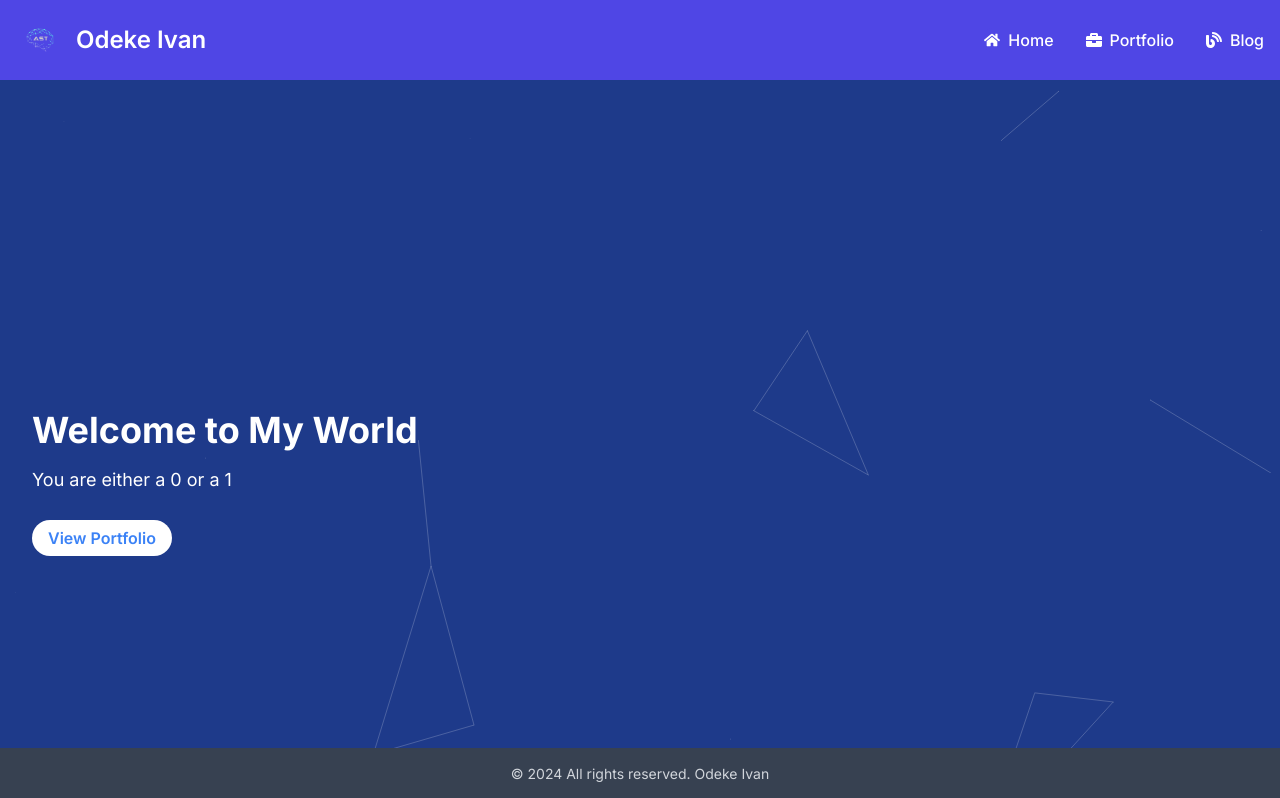
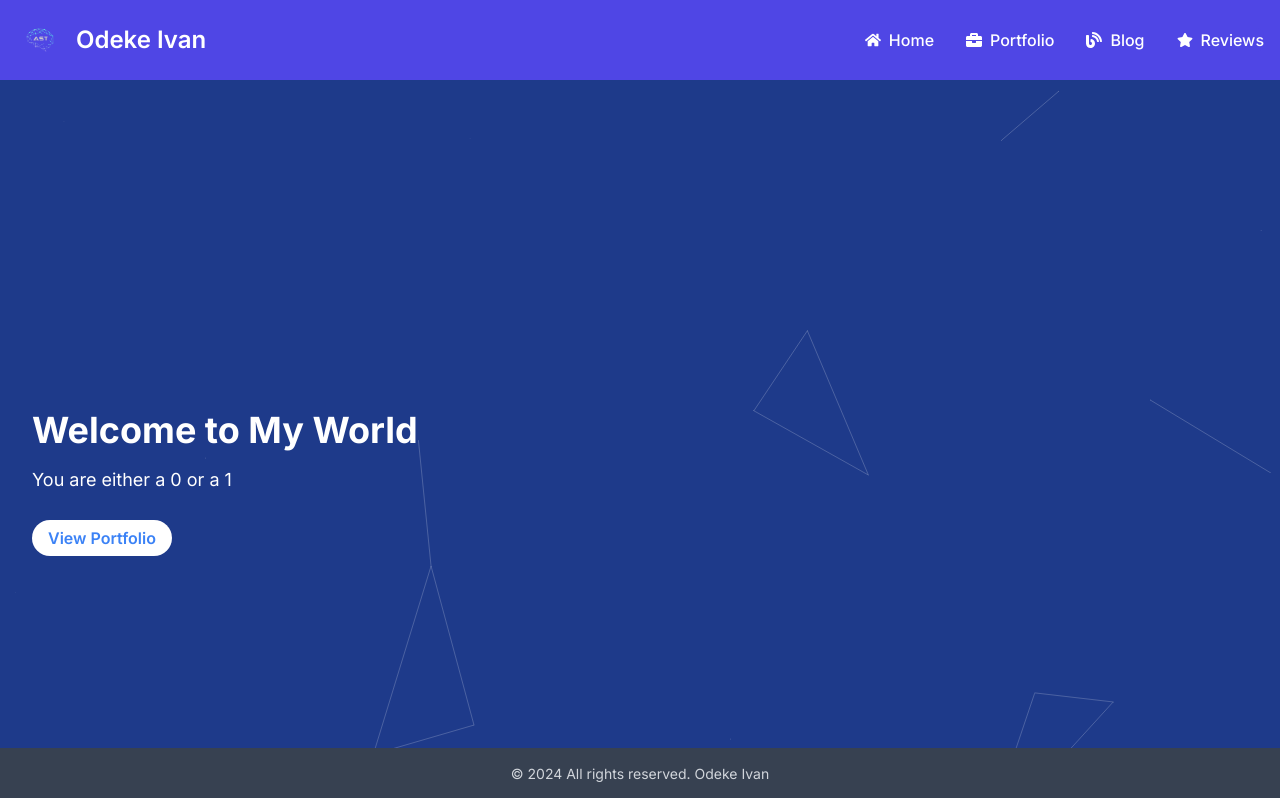
Before and after one commit to ivancliff029/portfolio, a Next.js app: page / in a window 1280 px wide. Shown: the top 798 px of the page. Built offline with nearby package versions, Linux system fonts and the light colour scheme.

Commit message:
Fix:included reviews to navbar

```diff
--- a/app/Components/Navbar.tsx
+++ b/app/Components/Navbar.tsx
@@ -1,7 +1,7 @@
 "use client";
 import Image from 'next/image';
 import { useState } from 'react';
-import { FaHome, FaBriefcase, FaBlog } from 'react-icons/fa';
+import { FaHome, FaBriefcase, FaBlog, FaStar } from 'react-icons/fa'; // Import FaStar for Reviews page
 
 export default function Navbar() {
   const [isMenuOpen, setIsMenuOpen] = useState(false);
@@ -10,6 +10,7 @@ export default function Navbar() {
     { href: '/', label: 'Home', icon: FaHome },
     { href: '/portfolio', label: 'Portfolio', icon: FaBriefcase },
     { href: '/blogs', label: 'Blog', icon: FaBlog },
+    { href: '/reviews', label: 'Reviews', icon: FaStar }, // Added Reviews link
   ];
 
   return (
```
